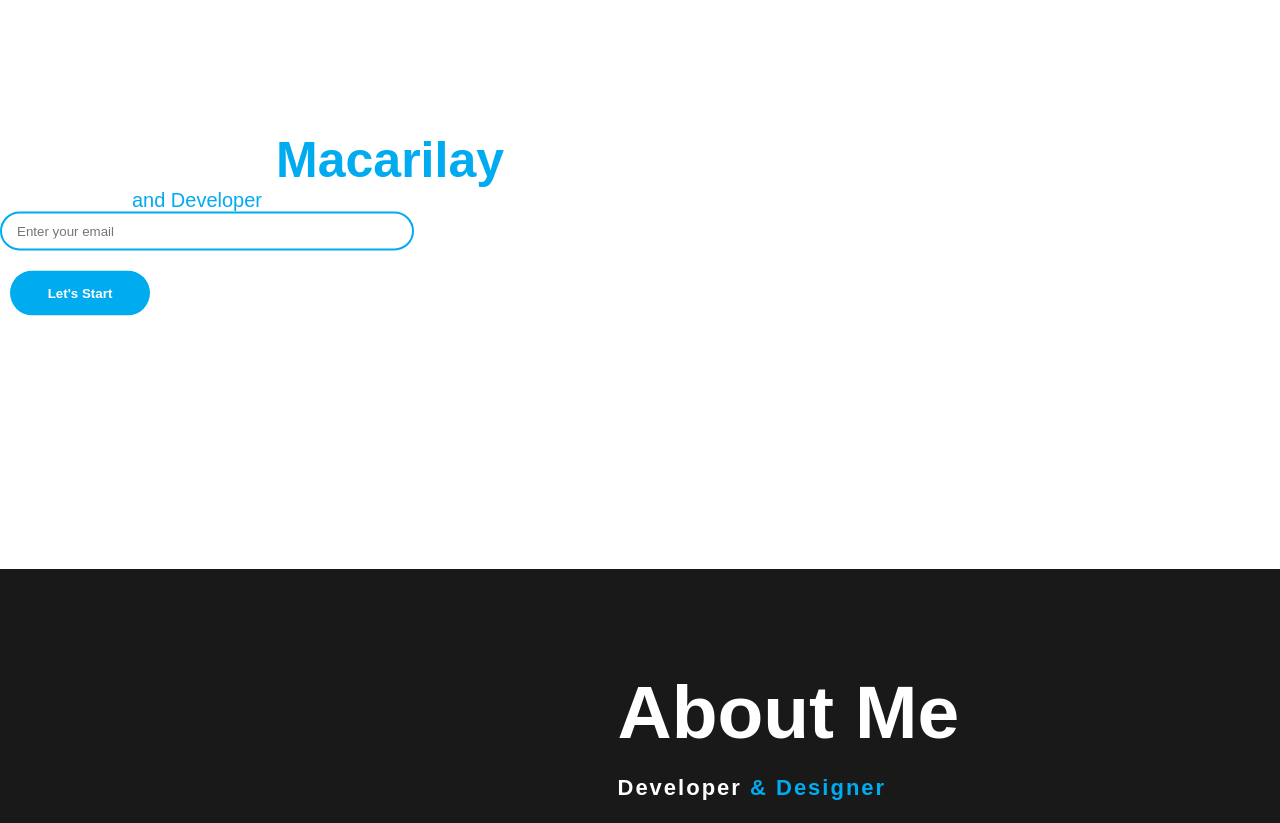
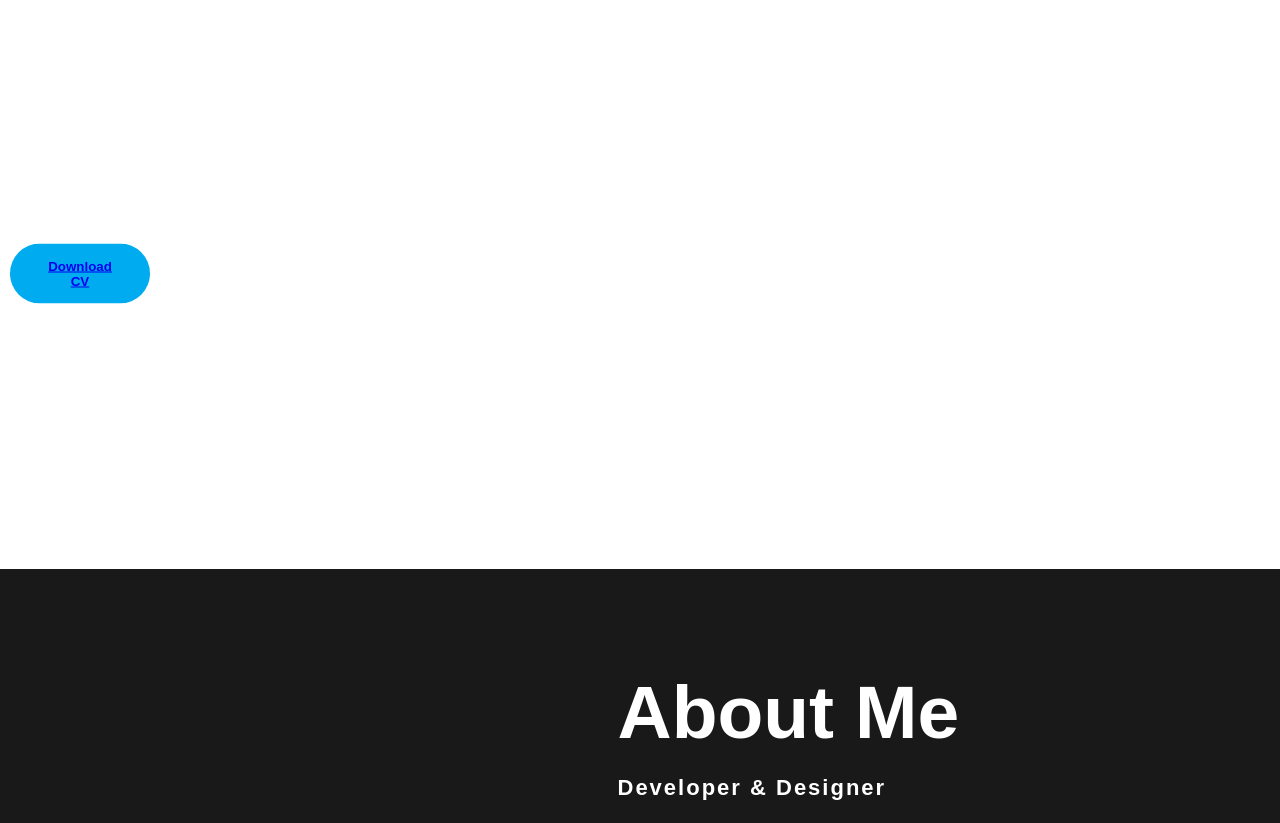
Before and after one commit to DarkZone24/Portfolio, a plain HTML site: page index.html in a window 1280 px wide. Shown: the part 231-1054 px from the top of the page. Drawn offline with nearby package versions, Linux system fonts and the light colour scheme.

Commit message:
Add files via upload

```diff
--- a/index.html
+++ b/index.html
@@ -19,12 +19,12 @@
                 </ul>
               </div>
               <div class="content">
-                <h1>Hi! My name is <br>Mark Alexis<span>Macarilay</span></h1>
-                <h2>Web Designer <span>and Developer</span></h2>
+                <h1>Hi! My name is <br>Mark Alexis Macarilay</h1>
+                <h2>Web Designer and Developer</h2>
                   <div class="newslatter">
                     <form >
-                      <input type="email" name="email" id="mail" placeholder="Enter your email">
-                      <button >Let's Start</button>
+                      <button><a href="https://drive.google.com/drive/folders/1reTp-P6h2GI43ZHnZSI1aLo_eXLjE8cE?usp=drive_link">
+                        Download CV</a></button>
                     </form>
                   </div>
               </div>
@@ -36,7 +36,7 @@
                 <img src="bs.jpg">
                 <div class="about-text">
                   <h2>About Me</h2>
-                  <h5>Developer <span>& Designer</span></h5>
+                  <h5>Developer & Designer</h5>
                   <p>I am a Web Developer. I can provide clean code. I also make the website more interactive.
                     <span>A responsive design makes your website accessible to all users, regardless of their device.</span>
                     <button type="button">Let's talk</button>
@@ -45,7 +45,7 @@
               </div>
           </section>
         <section class="services" id="services">
-        <div class="title">
+        <div class="service-text">
           <h2>Our Services</h2>
             <div class="box">
               <div class="card">
@@ -115,7 +115,7 @@
         </section>
         <div class="contact-me" id="contact-me">
           <p>Let Me Get You A Beautiful Website.</p>
-          <a class="button-two" href="">Hire Me</a>
+          <a class="button-two" href="contact.html">Hire Me</a>
         </div>
         <footer>
           <h6>Mark Alexis Macarilay</h6>
```
